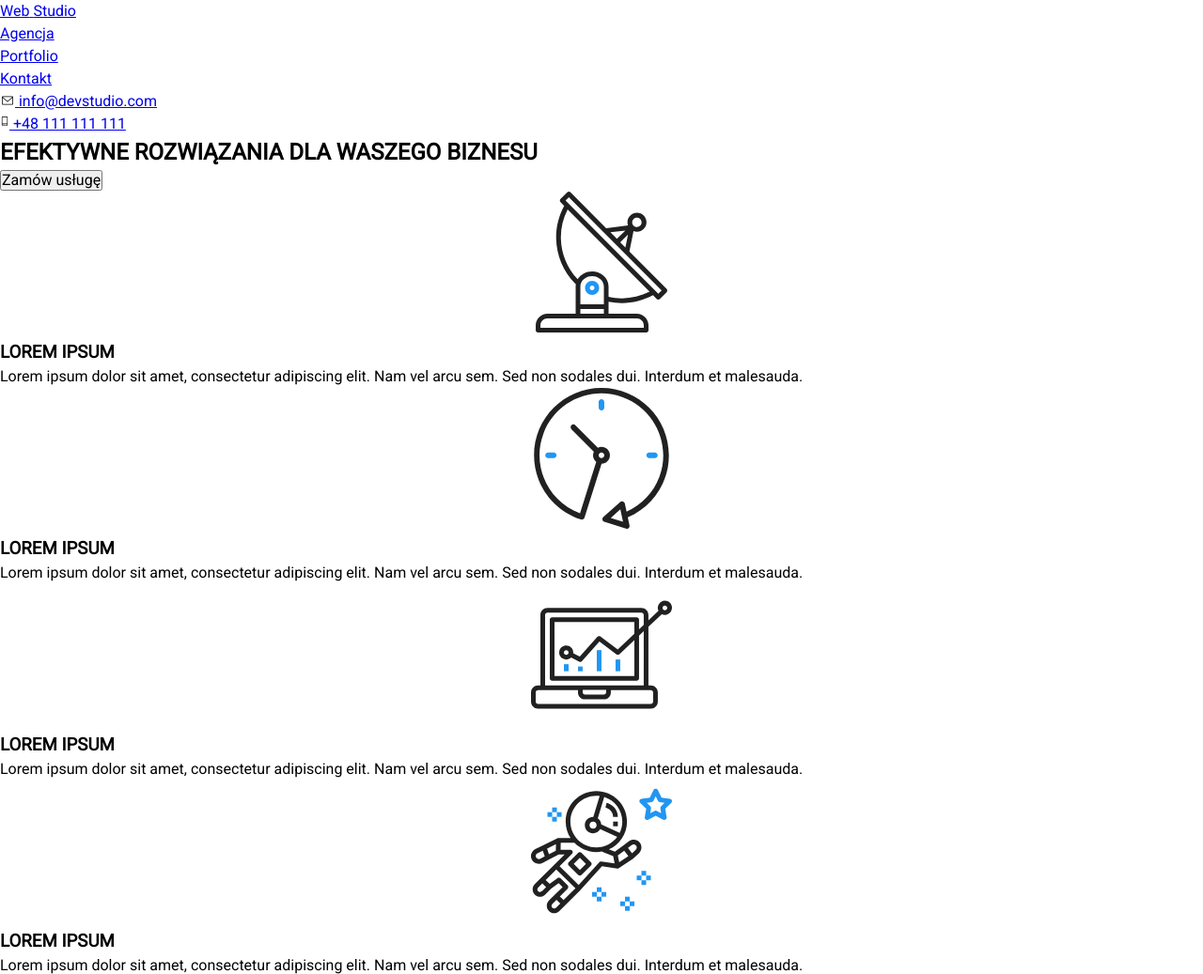
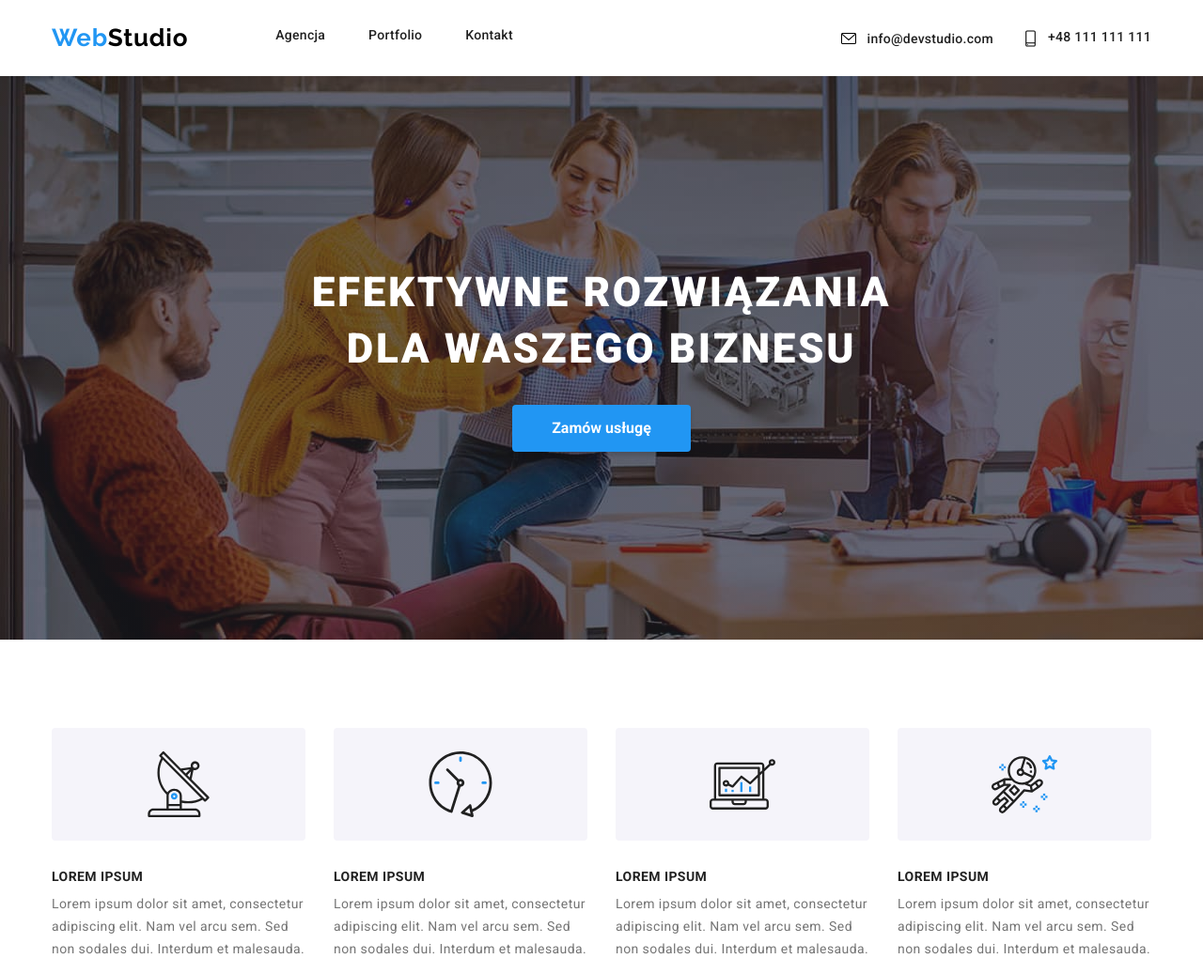
Before and after one commit to EmiliaObrebska/goit-markup-hw-08, a plain HTML site: page index.html in a window 1280 px wide. Shown: the top 1037 px of the page at 94% size. Drawn offline with Linux system fonts and the light colour scheme.

Commit message:
index_new

```diff
--- a/css/styles.css
+++ b/css/styles.css
@@ -30,81 +30,207 @@ body {
   --color-secondary-background: #f5f4fa;
   --color-icon: #afb1b8;
   --color-dark-backgorund: #2f303a;
+  --color-back: #000;
+  --color-white: #ffffff;
+  --color-lorem: #f5f4fa;
 }
 
 .container {
   width: 1200px;
   margin: 0 auto;
+  padding: 0 15px;
 }
 
 .header {
+  padding: 25px 0;
 }
 
 .header__container {
+  display: flex;
+  justify-content: space-between;
 }
 
 .header__left-side {
+  display: flex;
+  justify-content: flex-start;
+  align-items: center;
 }
 
 .header__logo {
+  margin: 0 93px 0 0;
 }
 
 .logo {
+  font-family: "Raleway";
+  font-style: normal;
+  font-weight: 700;
+  font-size: 26px;
+  line-height: 1.2;
+
+  letter-spacing: 0.03em;
+  color: var(--color-back);
+  text-decoration: none;
 }
 
 .logo__styles {
+  color: var(--color-primary);
 }
 
 .nav {
-}
-
-.nav {
+  height: 100%;
 }
 
 .nav__list {
+  display: flex;
+  justify-content: flex-start;
+  align-items: center;
+  gap: 46px;
+  list-style: none;
 }
 
 .nav__list-item {
 }
 
 .nav__link {
+  font-style: normal;
+  font-weight: 500;
+  font-size: 14px;
+  line-height: 16px;
+  letter-spacing: 0.02em;
+  color: var(--color-dark);
+  text-decoration: none;
 }
 
-
 .contact-info {
+  display: flex;
+  justify-content: flex-end;
+  align-items: center;
+  gap: 31px;
 }
 
 .contact-info__item {
+  display: flex;
+  gap: 31px;
 }
 
 .contact-info__link {
+  text-decoration: none;
+  display: flex;
+  gap: 10px;
 }
 
 .contact-info__icon {
 }
 
 .contact-info__text {
+  font-style: normal;
+  font-weight: 500;
+  font-size: 14px;
+  line-height: 16px;
+  letter-spacing: 0.02em;
+
+  color: var(--color-dark);
 }
 
 .hero {
+  padding: 200px 0;
+  margin: 0 auto;
+  max-width: 1600px;
+  background-image: linear-gradient(
+      to bottom,
+      rgba(47, 48, 58, 0.4),
+      rgba(47, 48, 58, 0.4)
+    ),
+    url(../image/img1.8.jpg);
+}
+
+.hero__container {
+  display: flex;
+  flex-direction: column;
+  align-items: center;
+  gap: 30px;
 }
 
 .hero__text {
+  max-width: 700px;
+  font-style: normal;
+  font-weight: 900;
+  font-size: 44px;
+  line-height: 60px;
+
+  text-align: center;
+  letter-spacing: 0.06em;
+  text-transform: uppercase;
+
+  color: var(--color-white);
 }
 
 .hero__button {
+  padding: 10px 42px;
+  font-style: normal;
+  font-weight: 700;
+  font-size: 16px;
+  line-height: 30px;
+  background-color: #2196f3;
+  box-shadow: 0px 4px 4px rgba(0, 0, 0, 0.15);
+  border-radius: 4px;
+  border: 0px solid transparent;
+  color: var(--color-white);
 }
 
 .advantages {
+  padding: 94px 0 47px 0;
 }
 
-.advantages__pic {
+.advantages__container {
+}
+.advantages__list {
+  display: flex;
+  justify-content: space-between;
+  gap: 30px;
+  list-style: none;
+}
+
+.advantages__list-item {
+  width: 270px;
+}
+
+.advantages__figure {
+  width: 100%;
+}
+
+.advantages__pic-wrap {
+  display: flex;
+  justify-content: center;
+  background-color: var(--color-lorem);
+  border-radius: 4px;
+  padding: 25px 0 25px 0;
+  margin-bottom: 30px;
+}
+
+.advantages__art {
 }
 
 .advantages__title {
+  font-style: normal;
+  font-weight: 700;
+  font-size: 14px;
+  line-height: 1.15;
+  letter-spacing: 0.03em;
+  text-transform: uppercase;
+
+  color: var(--color-dark);
+  margin-bottom: 10px;
 }
 
 .advantages__text {
+  font-style: normal;
+  font-weight: 400;
+  font-size: 14px;
+  line-height: 1.7;
+
+  letter-spacing: 0.03em;
+  color: var(--color-text);
 }
 
 .tasks {
--- a/index.html
+++ b/index.html
@@ -8,23 +8,20 @@
     <meta name="viewport" content="width=device-width, initial-scale=1.0" />
     <title>Studio</title>
 
-    <link rel="preconnect" href="https://fonts.googleapis.com" />
-    <link rel="preconnect" href="https://fonts.gstatic.com" crossorigin />
-    <link
-      href="https://fonts.googleapis.com/css2?family=Roboto:ital,wght@0,100;0,400;1,100&display=swap"
-      rel="stylesheet"
-    />
+    <link rel="preconnect" href="https://fonts.googleapis.com">
+    <link rel="preconnect" href="https://fonts.gstatic.com" crossorigin>
+    <link href="https://fonts.googleapis.com/css2?family=Raleway:wght@700&family=Roboto:wght@400;500;700;900&display=swap" rel="stylesheet">
+
 
     <link rel="stylesheet" href="./css/styles.css" />
   </head>
 
   <body>
     <header class="header">
-      <div class="header__container">
+      <div class="container header__container">
         <div class="header__left-side">
           <a href="./index.html" class="header__logo logo">
-            <span class="logo__styles">Web</span>
-            <span class="logo__styles">Studio</span>
+            <span class="logo__styles">Web</span>Studio
           </a>
 
           <nav class="nav">
@@ -45,7 +42,7 @@
           <ul class="contact-info">
             <li class="contact-info__item">
               <a href="#" class="contact-info__link">
-                <svg width="16" height="12" class="contact-info__icon">
+                <svg width="20" height="16" class="contact-info__icon">
                   <use href="./image/icons.svg#icon-envelope"></use>
                 </svg>
                 <span class="contact-info__text">info@devstudio.com</span>
@@ -54,7 +51,7 @@
 
             <li class="contact-info__item">
               <a href="#" class="contact-info__link">
-                <svg width="10" height="16" class="contact-info__icon">
+                <svg width="17" height="20" class="contact-info__icon">
                   <use href="./image/icons.svg#icon-smartphone"></use>
                 </svg>
                 <span class="contact-info__text">+48 111 111 111</span>
@@ -65,21 +62,23 @@
       </header>
 
     <main>
-      <section>
-        <div class="hero">
+      <section class="hero">
+        <div class="container hero__container">
           <h1 class="hero__text">EFEKTYWNE ROZWIĄZANIA DLA WASZEGO BIZNESU</h1>
           <button type="button" class="hero__button">Zamów usługę</button>
         </div>
       </section>
 
       <section class="advantages">
-        <div>
-          <ul>
-            <li>
-              <figure>
-                <svg width="" hight="" class="advantages_pic">
+        <div class="container advantages__container">
+          <ul class="advantages__list">
+            <li class="advantages__list-item">
+              <figure class="advantages__figure" >
+                <div class="advantages__pic-wrap">
+                <svg width="70" height="70" class="advantages_pic">
                   <use href="./image/icons_advantages.svg#icon-antenna-1"></use>
                 </svg>
+                </div>
 
                 <figcaption>
                   <h3 class="advantages__title">LOREM IPSUM </h3>
@@ -92,11 +91,13 @@
               </figure>
             </li>
 
-            <li>
-              <figure>
-                <svg width="" hight="" class="advantages_pic">
+            <li class="advantages__list-item" >
+              <figure class="advantages__figure">
+                <div class="advantages__pic-wrap">
+                <svg width="70" height="70" class="advantages_pic">
                   <use href="./image/icons_advantages.svg#icon-clock-1"></use>
                 </svg>
+                </div>
 
                 <figcaption>
                   <h3 class="advantages__title">LOREM IPSUM </h3>
@@ -109,11 +110,13 @@
               </figure>
             </li>
 
-            <li>
-              <figure>
-                <svg width="" hight="" class="advantages_pic">
+            <li class="advantages__list-item">
+              <figure class="advantages__figure">
+                <div class="advantages__pic-wrap">
+                <svg width="70" height="70" class="advantages_pic">
                   <use href="./image/icons_advantages.svg#icon-diagram-1"></use>
                 </svg>
+                </div>
 
                 <figcaption>
                   <h3 class="advantages__title">LOREM IPSUM </h3>
@@ -126,11 +129,13 @@
               </figure>
             </li>
 
-            <li>
-              <figure>
-                <svg width="" hight="" class="advantages_pic">
+            <li class="advantages__list-item" >
+              <figure class="advantages__figure" >
+                <div class="advantages__pic-wrap">
+                <svg width="70" height="70" class="advantages_pic">
                   <use href="./image/icons_advantages.svg#icon-astronaut-1"></use>
                 </svg>
+                </div>
 
                 <figcaption>
                   <h3 class="advantages__title">LOREM IPSUM </h3>
```
Also changed, not shown: old_index.html (+4 -4 lines).
